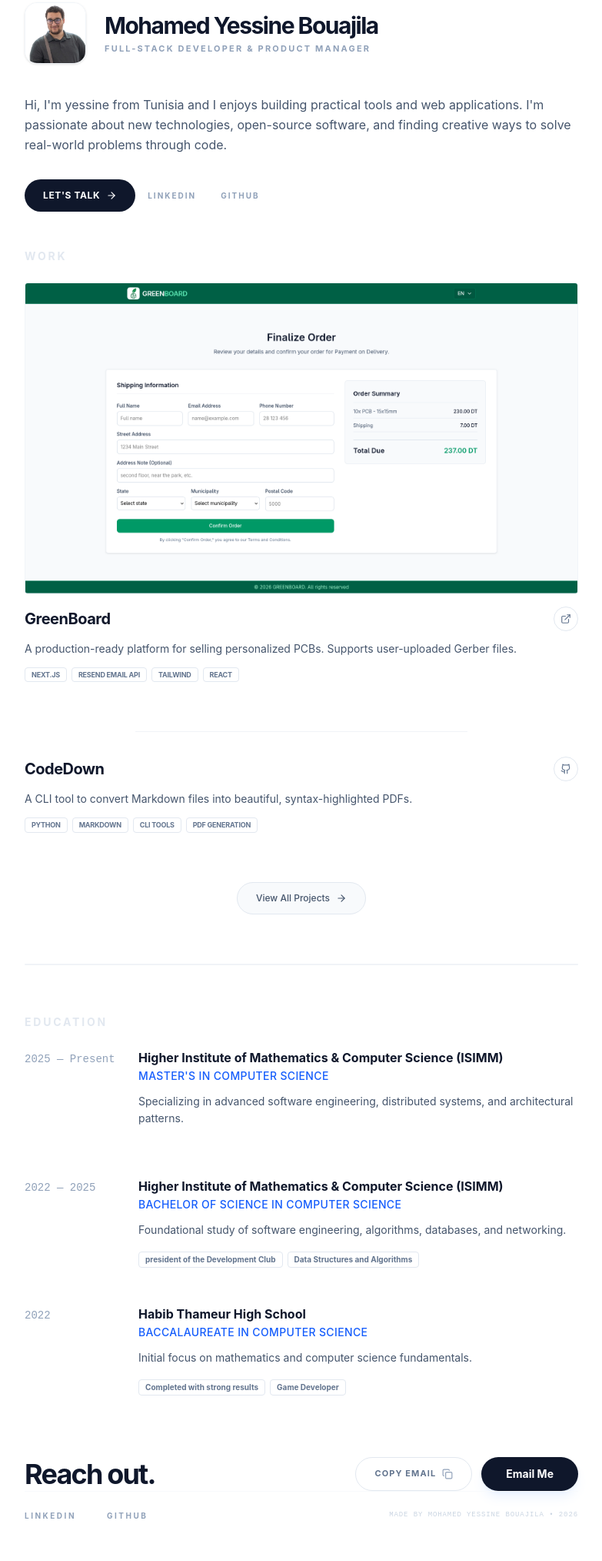
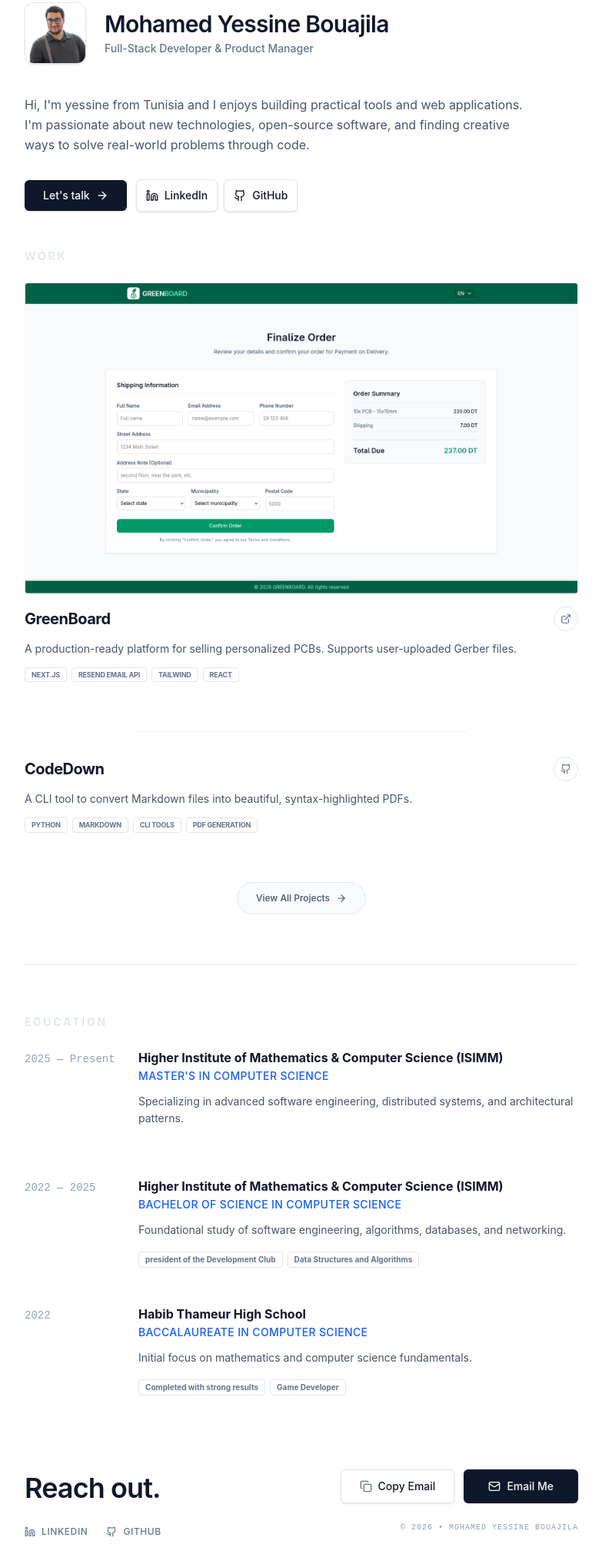
Before and after one commit to bouajilaProg/portfolio, an Astro site: page / in a window 1280 px wide. Shown: the part 93-2121 px from the top of the page at 77% size, without its empty margins (248-1031 px from the left). Before the commit the page ends 2094 px from the top, so only its background shows below. Built offline with nearby package versions, Linux system fonts and the light colour scheme; Astro itself is replaced by a stand-in of ours.

Commit message:
style: use square buttons with added icons for links

```diff
--- a/src/components/sections/Footer.tsx
+++ b/src/components/sections/Footer.tsx
@@ -1,6 +1,6 @@
 import { useState } from "react";
 import { FadeIn } from "../ui/FadeIn";
-import { Check, Copy } from "lucide-react";
+import { Check, Copy, Mail, Github, Linkedin } from "lucide-react"; // Added Mail
 import { profile } from "../../lib/data";
 
 export function Footer() {
@@ -13,48 +13,73 @@ export function Footer() {
   };
 
   return (
-    <footer id="contact" className="pt-20 pb-6 px-6 max-w-3xl mx-auto  border-slate-100 dark:border-slate-900">
+    <footer id="contact" className="pt-24 pb-6 px-6 max-w-3xl mx-auto">
       <FadeIn>
-        <div className="flex flex-col ">
-          <div className="flex flex-col md:flex-row md:items-center justify-between gap-8">
-            <h2 className="text-4xl font-bold tracking-tighter">Reach out.</h2>
+        <div className="flex flex-col gap-6">
+          {/* Top Section: CTA */}
+          <div className="flex flex-col md:flex-row md:items-end justify-between gap-8">
+            <div className="space-y-2">
+              <h2 className="text-3xl md:text-4xl font-semibold tracking-tight text-slate-900 dark:text-slate-50">
+                Reach out.
+              </h2>
+
+            </div>
 
             <div className="flex flex-col sm:flex-row items-center gap-3 w-full md:w-auto">
+              {/* Secondary/Outline Style (Influenced by Hero Socials) */}
               <button
                 onClick={handleCopy}
-                className={`relative h-11 w-full sm:w-auto px-6 rounded-full border border-slate-200 dark:border-slate-800 flex items-center justify-center gap-2 transition-all ${copied
-                  ? 'bg-green-50 border-green-200 dark:bg-green-500/10 dark:border-green-500/20'
-                  : 'hover:bg-slate-50 dark:hover:bg-slate-900'
-                  }`}
+                className="inline-flex h-11 w-full sm:w-auto items-center justify-center rounded-md border border-slate-200 bg-white px-6 text-sm font-medium shadow-sm transition-colors hover:bg-slate-100 hover:text-slate-900 dark:border-slate-800 dark:bg-slate-950 dark:hover:bg-slate-800 dark:hover:text-slate-50 gap-2"
               >
-                <span className={`text-[11px] font-bold uppercase tracking-widest ${copied ? 'text-green-600 dark:text-green-400' : 'text-slate-500'}`}>
-                  {copied ? 'Copied' : 'Copy Email'}
-                </span>
                 {copied ? (
-                  <Check size={14} className="text-green-600 dark:text-green-400" />
+                  <>
+                    <Check size={16} className="text-green-600 dark:text-green-400" />
+                    <span className="text-green-600 dark:text-green-400">Copied</span>
+                  </>
                 ) : (
-                  <Copy size={14} className="text-slate-400" />
+                  <>
+                    <Copy size={16} className="text-slate-500" />
+                    <span>Copy Email</span>
+                  </>
                 )}
-
               </button>
 
+              {/* Primary Style (Influenced by Hero "Let's Talk") */}
               <a
                 href={`mailto:${profile.email}`}
-                className="w-full sm:w-auto px-8 py-3 bg-slate-900 dark:bg-white text-white dark:text-black rounded-full text-sm font-bold hover:bg-blue-600 dark:hover:bg-blue-600 dark:hover:text-white transition-all shadow-lg shadow-blue-500/10 text-center"
+                className="inline-flex h-11 w-full sm:w-auto items-center justify-center rounded-md bg-slate-900 px-8 text-sm font-medium text-slate-50 shadow transition-colors hover:bg-slate-900/90 focus-visible:outline-none focus-visible:ring-1 focus-visible:ring-slate-950 dark:bg-slate-50 dark:text-slate-900 dark:hover:bg-slate-50/90 gap-2"
               >
+                <Mail size={16} />
                 Email Me
               </a>
             </div>
           </div>
 
-          <div className="flex flex-col md:flex-row justify-between items-center pt-6 border-t border-slate-50 dark:border-slate-900/50 gap-6">
-            <div className="flex gap-10 text-[10px] font-bold uppercase tracking-[0.25em] text-slate-400">
-              <a href={profile.socialLinks.linkedin} className="hover:text-slate-950 dark:hover:text-white transition-colors">LinkedIn</a>
-              <a href={profile.socialLinks.github} className="hover:text-slate-950 dark:hover:text-white transition-colors">GitHub</a>
+          {/* Bottom Section: Links & Copyright */}
+          <div className="flex flex-col md:flex-row justify-between items-center dark:border-slate-800/60 gap-6">
+            <div className="flex items-center gap-6">
+              <a
+                href={profile.socialLinks.linkedin}
+                target="_blank"
+                rel="noopener noreferrer"
+                className="text-slate-500 hover:text-slate-900 dark:hover:text-slate-50 transition-colors flex items-center gap-2 text-xs font-medium uppercase tracking-wider"
+              >
+                <Linkedin size={14} />
+                LinkedIn
+              </a>
+              <a
+                href={profile.socialLinks.github}
+                target="_blank"
+                rel="noopener noreferrer"
+                className="text-slate-500 hover:text-slate-900 dark:hover:text-slate-50 transition-colors flex items-center gap-2 text-xs font-medium uppercase tracking-wider"
+              >
+                <Github size={14} />
+                GitHub
+              </a>
             </div>
 
-            <div className="text-[9px] font-mono text-slate-300 dark:text-slate-400 uppercase tracking-widest">
-              made by {profile.name} • {new Date().getFullYear()}
+            <div className="text-[10px] font-mono text-slate-400 uppercase tracking-widest mb-3">
+              © {new Date().getFullYear()} • {profile.name}
             </div>
           </div>
         </div>
--- a/src/components/sections/Hero.tsx
+++ b/src/components/sections/Hero.tsx
@@ -3,15 +3,29 @@ import { profile } from "../../lib/data";
 import { Github, Linkedin, ArrowRight } from "lucide-react";
 
 export function Hero() {
+  const socialLinks = [
+    {
+      name: "LinkedIn",
+      href: profile.socialLinks.linkedin,
+      icon: <Linkedin className="h-4 w-4" />
+    },
+    {
+      name: "GitHub",
+      href: profile.socialLinks.github,
+      icon: <Github className="h-4 w-4" />
+    },
+  ];
+
   return (
-    <section className="pt-24 pb-12 ">
+    <section className="pt-24 pb-12">
       <FadeIn>
         <div className="max-w-3xl mx-auto">
           <div className="flex flex-col gap-10">
 
+            {/* Profile Header */}
             <div className="flex items-center gap-5 md:gap-6">
               <div className="shrink-0">
-                <div className="w-16 h-16 md:w-20 md:h-20 rounded-2xl overflow-hidden border border-slate-100 dark:border-slate-800 shadow-sm">
+                <div className="w-16 h-16 md:w-20 md:h-20 rounded-xl overflow-hidden border border-slate-200 dark:border-slate-800 shadow-sm">
                   <img
                     src="/profile-pic.png"
                     alt={profile.name}
@@ -21,46 +35,45 @@ export function Hero() {
               </div>
 
               <div className="space-y-1">
-                <h1 className="text-2xl md:text-3xl font-bold tracking-tighter text-slate-900 dark:text-slate-50">
+                <h1 className="text-2xl md:text-3xl font-semibold tracking-tight text-slate-900 dark:text-slate-50">
                   {profile.name}
                 </h1>
-                <p className="text-[10px] md:text-[11px] font-bold uppercase tracking-[0.2em] text-slate-400 dark:text-slate-500">
+                <p className="text-sm font-medium text-slate-500 dark:text-slate-400">
                   {profile.title}
                 </p>
               </div>
             </div>
 
+            {/* Bio & Actions */}
             <div className="space-y-8">
-              <p className="text-sm md:text-base text-slate-600 dark:text-slate-400 leading-relaxed ">
+              <p className="text-base text-slate-600 dark:text-slate-400 leading-relaxed max-w-2xl">
                 {profile.bio}
               </p>
 
-              <div className="flex flex-col sm:flex-row items-center gap-4">
+              <div className="flex flex-wrap items-center gap-3">
+                {/* shadcn Primary Button Style */}
                 <a
                   href={`mailto:${profile.email}`}
-                  className="w-full sm:w-auto px-6 py-3 bg-slate-900 dark:bg-white text-white dark:text-black rounded-full text-[12px] font-bold uppercase tracking-wider hover:bg-blue-600 dark:hover:bg-blue-600 dark:hover:text-white transition-all text-center flex items-center justify-center gap-2"
+                  className="inline-flex items-center justify-center rounded-md bg-slate-900 px-6 py-2.5 text-sm font-medium text-slate-50 shadow transition-colors hover:bg-slate-900/90 focus-visible:outline-none focus-visible:ring-1 focus-visible:ring-slate-950 dark:bg-slate-50 dark:text-slate-900 dark:hover:bg-slate-50/90 gap-2 group"
                 >
-                  Let&apos;s talk
-                  <ArrowRight size={14} />
+                  Let's talk
+                  <ArrowRight className="h-4 w-4 transition-transform group-hover:translate-x-0.5" />
                 </a>
 
-                <div className="flex gap-8 text-[10px] font-bold uppercase tracking-[0.2em] text-slate-400 py-2">
-                  <a
-                    href={profile.socialLinks.linkedin}
-                    target="_blank"
-                    rel="noopener noreferrer"
-                    className="hover:text-slate-950 dark:hover:text-white transition-colors"
-                  >
-                    LinkedIn
-                  </a>
-                  <a
-                    href={profile.socialLinks.github}
-                    target="_blank"
-                    rel="noopener noreferrer"
-                    className="hover:text-slate-950 dark:hover:text-white transition-colors"
-                  >
-                    GitHub
-                  </a>
+                {/* shadcn Outline Button Style for Socials */}
+                <div className="flex items-center gap-2">
+                  {socialLinks.map((link) => (
+                    <a
+                      key={link.name}
+                      href={link.href}
+                      target="_blank"
+                      rel="noopener noreferrer"
+                      className="inline-flex items-center justify-center rounded-md border border-slate-200 bg-white px-3 py-2.5 text-sm font-medium shadow-sm transition-colors hover:bg-slate-100 hover:text-slate-900 dark:border-slate-800 dark:bg-slate-950 dark:hover:bg-slate-800 dark:hover:text-slate-50 gap-2"
+                    >
+                      {link.icon}
+                      <span className="hidden sm:inline">{link.name}</span>
+                    </a>
+                  ))}
                 </div>
               </div>
             </div>
```
